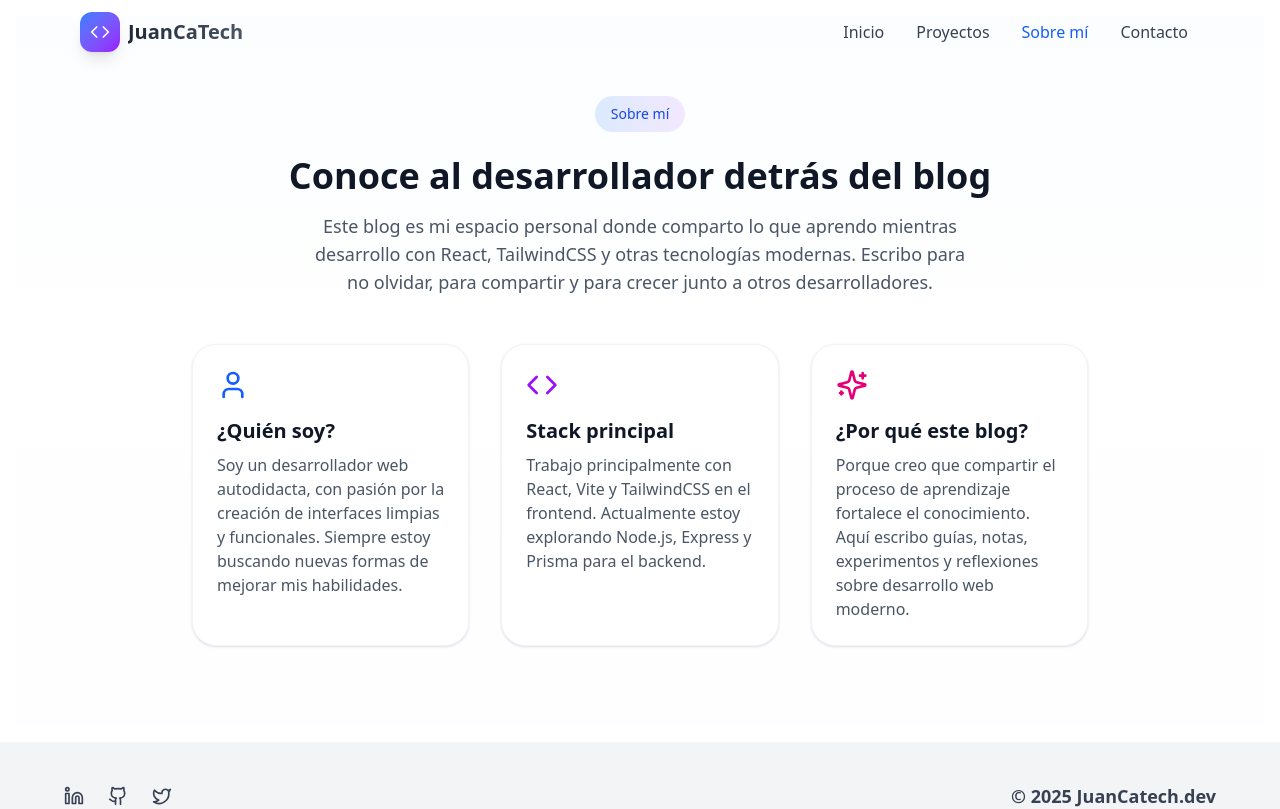
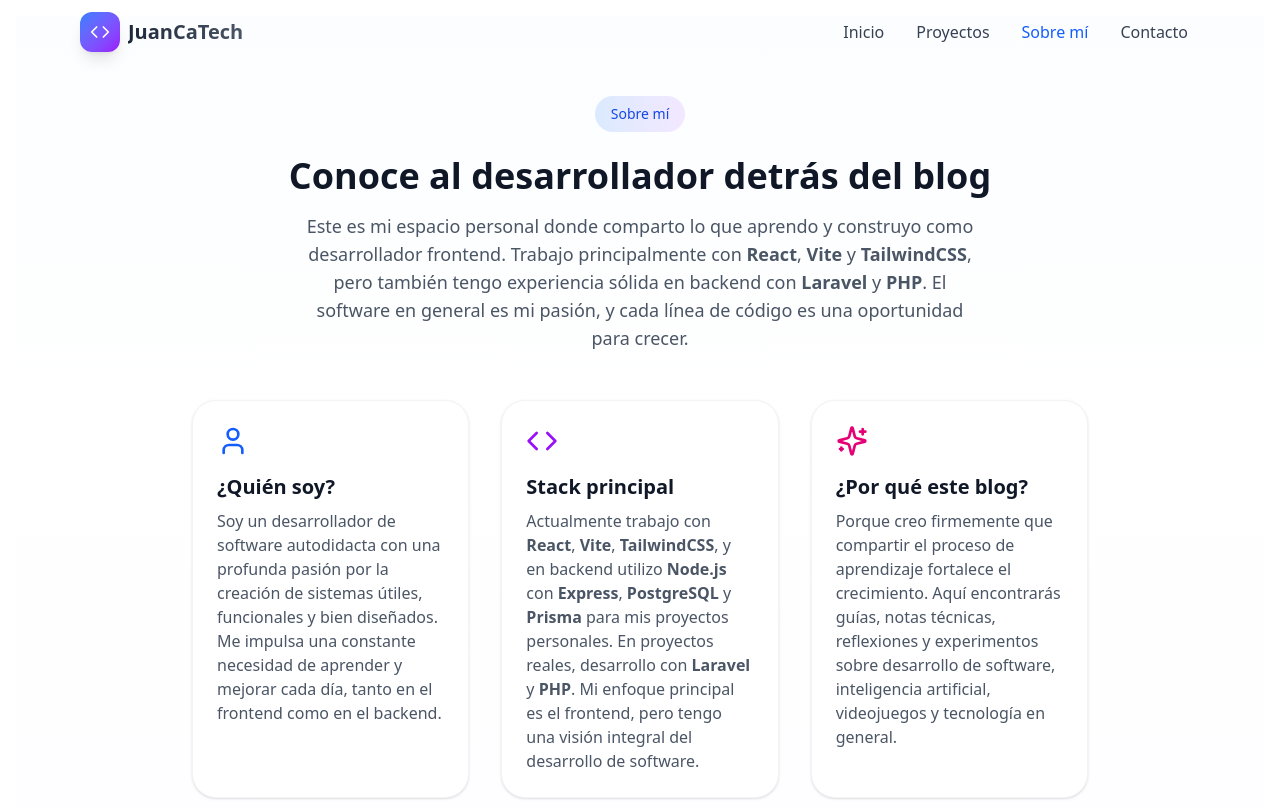
Before and after one commit to Juan17Informatico/blog-dev-notes, a React (Vite) app: page /about in a window 1280 px wide. Shown: the top 809 px of the page. Built offline with nearby package versions, Linux system fonts and the light colour scheme.

Commit message:
feature(AboutMe): Add framer-motion animations and improve descriptions about me

```diff
--- a/src/components/AboutMe.jsx
+++ b/src/components/AboutMe.jsx
@@ -1,10 +1,22 @@
 import { Code, Sparkles, User } from "lucide-react";
+import { motion } from "framer-motion"
+
+const fadeInUp = {
+    hidden: { opacity: 0, y: 30 },
+    visible: { opacity: 1, y: 0, transition: { duration: 0.6, ease: "easeOut" } },
+};
 
 export const AboutMe = () => {
     return (
         <section className="py-20 px-4 bg-gradient-to-b from-blue-50/20 via-white to-purple-50/20">
             <div className="max-w-4xl mx-auto text-center">
                 {/* Encabezado */}
+                <motion.div
+                    variants={fadeInUp}
+                    initial="hidden"
+                    whileInView="visible"
+                    viewport={{ once: true }}
+                >
                     <div className="inline-flex items-center px-4 py-2 bg-gradient-to-r from-blue-100 to-purple-100 text-blue-700 rounded-full text-sm font-medium mb-6">
                         Sobre mí
                     </div>
@@ -12,45 +24,80 @@ export const AboutMe = () => {
                         Conoce al desarrollador detrás del blog
                     </h2>
                     <p className="text-lg text-gray-600 mb-12 max-w-2xl mx-auto">
-                    Este blog es mi espacio personal donde comparto lo que aprendo mientras
-                    desarrollo con React, TailwindCSS y otras tecnologías modernas. Escribo para no
-                    olvidar, para compartir y para crecer junto a otros desarrolladores.
+                        Este es mi espacio personal donde comparto lo que aprendo y construyo como
+                        desarrollador frontend. Trabajo principalmente con <strong>React</strong>,{" "}
+                        <strong>Vite</strong> y <strong>TailwindCSS</strong>, pero también tengo
+                        experiencia sólida en backend con <strong>Laravel</strong> y{" "}
+                        <strong>PHP</strong>. El software en general es mi pasión, y cada línea de
+                        código es una oportunidad para crecer.
                     </p>
+                </motion.div>
 
                 {/* Tarjetas informativas */}
                 <div className="grid gap-8 md:grid-cols-3 text-left">
-                    <div className="bg-white border border-gray-100 rounded-3xl p-6 shadow hover:shadow-md transition-all">
+                    {/* ¿Quién soy? */}
+                    <motion.div
+                        variants={fadeInUp}
+                        initial="hidden"
+                        whileInView="visible"
+                        viewport={{ once: true }}
+                        transition={{ delay: 0.1 }}
+                        className="bg-white border border-gray-100 rounded-3xl p-6 shadow hover:shadow-md transition-all"
+                    >
                         <User className="text-blue-600 w-8 h-8 mb-4" />
                         <h3 className="text-xl font-semibold text-gray-900 mb-2">¿Quién soy?</h3>
                         <p className="text-gray-600">
-                            Soy un desarrollador web autodidacta, con pasión por la creación de
-                            interfaces limpias y funcionales. Siempre estoy buscando nuevas formas
-                            de mejorar mis habilidades.
+                            Soy un desarrollador de software autodidacta con una profunda pasión por
+                            la creación de sistemas útiles, funcionales y bien diseñados. Me impulsa
+                            una constante necesidad de aprender y mejorar cada día, tanto en el
+                            frontend como en el backend.
                         </p>
-                    </div>
+                    </motion.div>
 
-                    <div className="bg-white border border-gray-100 rounded-3xl p-6 shadow hover:shadow-md transition-all">
+                    {/* Stack principal */}
+                    <motion.div
+                        variants={fadeInUp}
+                        initial="hidden"
+                        whileInView="visible"
+                        viewport={{ once: true }}
+                        transition={{ delay: 0.2 }}
+                        className="bg-white border border-gray-100 rounded-3xl p-6 shadow hover:shadow-md transition-all"
+                    >
                         <Code className="text-purple-600 w-8 h-8 mb-4" />
                         <h3 className="text-xl font-semibold text-gray-900 mb-2">
                             Stack principal
                         </h3>
                         <p className="text-gray-600">
-                            Trabajo principalmente con React, Vite y TailwindCSS en el frontend.
-                            Actualmente estoy explorando Node.js, Express y Prisma para el backend.
+                            Actualmente trabajo con <strong>React</strong>, <strong>Vite</strong>,{" "}
+                            <strong>TailwindCSS</strong>, y en backend utilizo{" "}
+                            <strong>Node.js</strong> con <strong>Express</strong>,{" "}
+                            <strong>PostgreSQL</strong> y <strong>Prisma</strong> para mis proyectos
+                            personales. En proyectos reales, desarrollo con <strong>Laravel</strong>{" "}
+                            y <strong>PHP</strong>. Mi enfoque principal es el frontend, pero tengo
+                            una visión integral del desarrollo de software.
                         </p>
-                    </div>
+                    </motion.div>
 
-                    <div className="bg-white border border-gray-100 rounded-3xl p-6 shadow hover:shadow-md transition-all">
+                    {/* ¿Por qué este blog? */}
+                    <motion.div
+                        variants={fadeInUp}
+                        initial="hidden"
+                        whileInView="visible"
+                        viewport={{ once: true }}
+                        transition={{ delay: 0.3 }}
+                        className="bg-white border border-gray-100 rounded-3xl p-6 shadow hover:shadow-md transition-all"
+                    >
                         <Sparkles className="text-pink-600 w-8 h-8 mb-4" />
                         <h3 className="text-xl font-semibold text-gray-900 mb-2">
                             ¿Por qué este blog?
                         </h3>
                         <p className="text-gray-600">
-                            Porque creo que compartir el proceso de aprendizaje fortalece el
-                            conocimiento. Aquí escribo guías, notas, experimentos y reflexiones
-                            sobre desarrollo web moderno.
+                            Porque creo firmemente que compartir el proceso de aprendizaje fortalece
+                            el crecimiento. Aquí encontrarás guías, notas técnicas, reflexiones y
+                            experimentos sobre desarrollo de software, inteligencia artificial,
+                            videojuegos y tecnología en general.
                         </p>
-                    </div>
+                    </motion.div>
                 </div>
             </div>
         </section>
```
Lines whose indentation alone changed are shown as unchanged.
